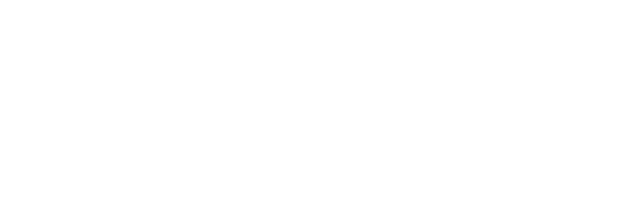
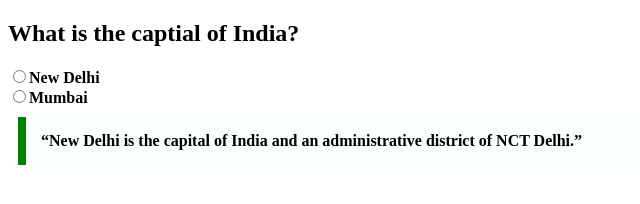
Before and after one commit to acciojob/trivia-YashSahaa, a website: page main.html in a window 1280 px wide. Shown: the whole page, without its empty margins (0-640 px from the left). Drawn offline with Linux system fonts and the light colour scheme.

Commit message:
created a submission

```diff
--- a/main.html
+++ b/main.html
@@ -8,6 +8,13 @@
 
 <body>
 	<!-- the entire body must be written by student -->
+	<h2>What is the captial of India?</h2>
+	<input type="radio" name="option">New Delhi
+	<br>
+	<input type="radio" name="option">Mumbai
+	<blockquote >
+		<q>New Delhi is the capital of India and an administrative district of NCT Delhi.</q>
+	</blockquote>
     <script type="text/javascript" src="./script.js">
 </script>
 
--- a/styles.css
+++ b/styles.css
@@ -1,2 +1,12 @@
 
 /* Your CSS Code here. */
+body{
+	font-weight:bold;
+}
+blockquote{
+	 max-width:600px;
+	 Margin:10px;
+	 Padding:15px;
+	 Border-left: 8px solid green;
+	 Background-color:#f8fffe;
+}
```
